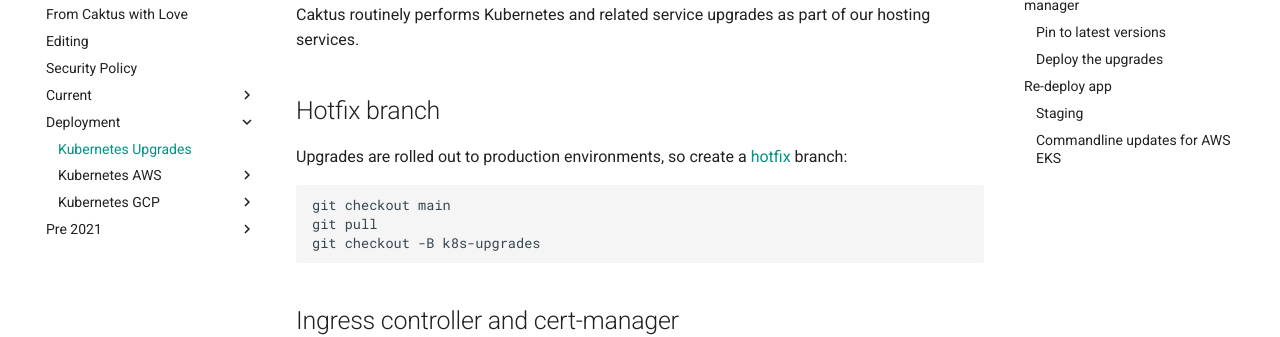
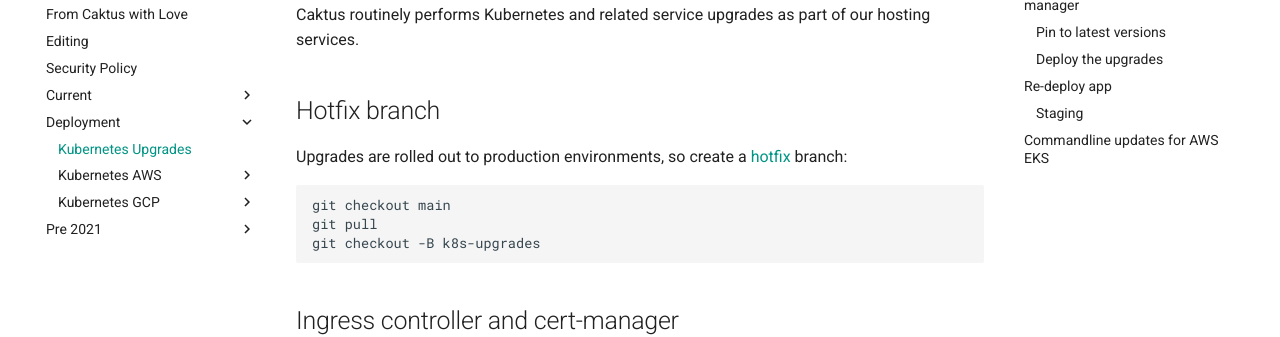
Before and after one commit to caktus/guidebook, an MkDocs documentation site: the page built from docs/reference/deployment/upgrades.md, in a window 1280 px wide and 900 px high. Shown: the part 226-563 px from the top of the window. Built offline with MkDocs 1.6.1 and Material for MkDocs 9.7.7, drawn with Linux system fonts in a browser that asks for light colours; comment, search, counter and statistics services are not loaded.

Commit message:
fix header

````diff
--- a/docs/reference/deployment/upgrades.md
+++ b/docs/reference/deployment/upgrades.md
@@ -53,7 +53,7 @@
 inv staging deploy --tag=<insert tag here>
 ```
 
-### Commandline updates for AWS EKS
+## Commandline updates for AWS EKS
 This command updates an EKS cluster
 ```sh
 aws eks update-cluster-version --region <AWS Region> --name <cluster name> --kubernetes-version <K8s version to update to>
````
